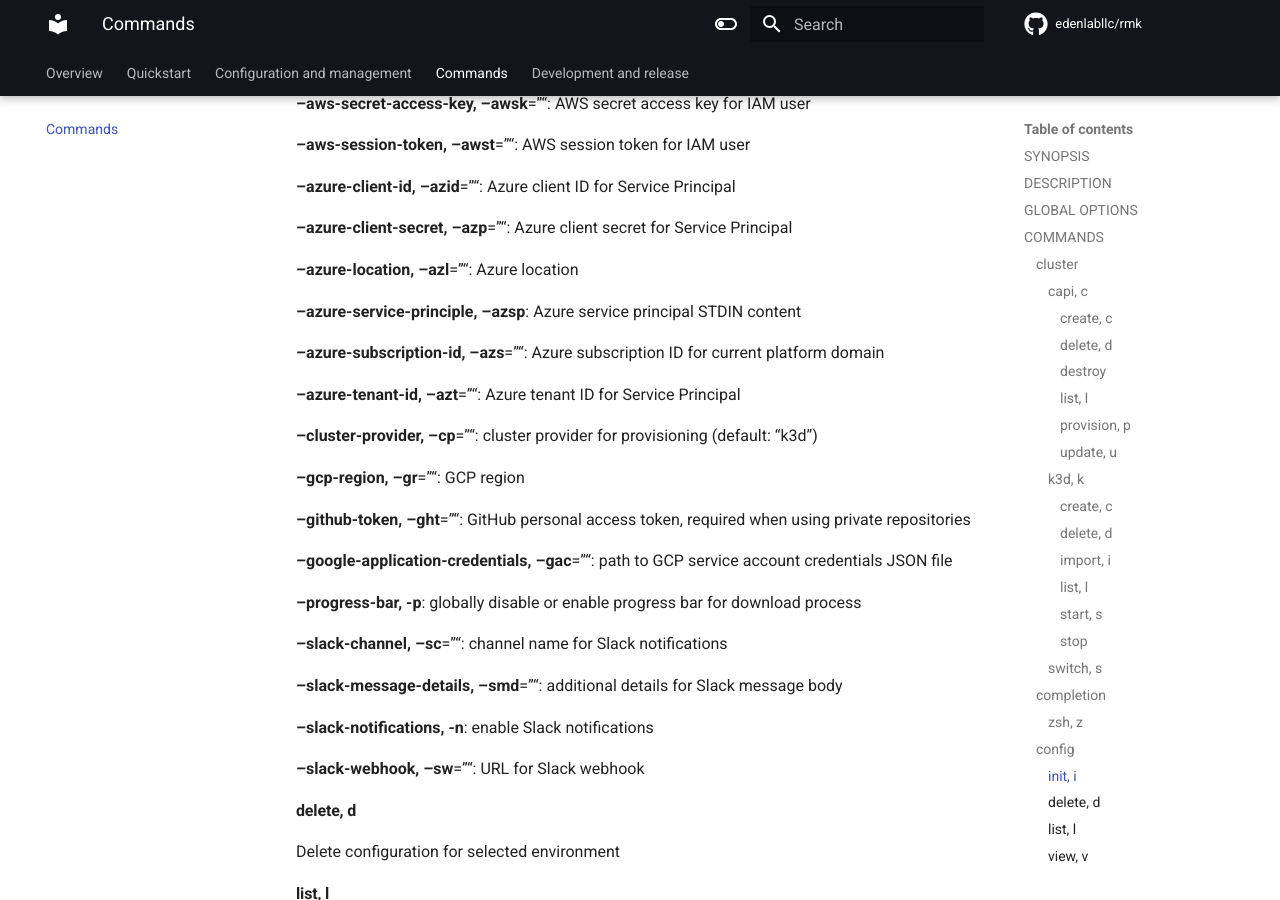
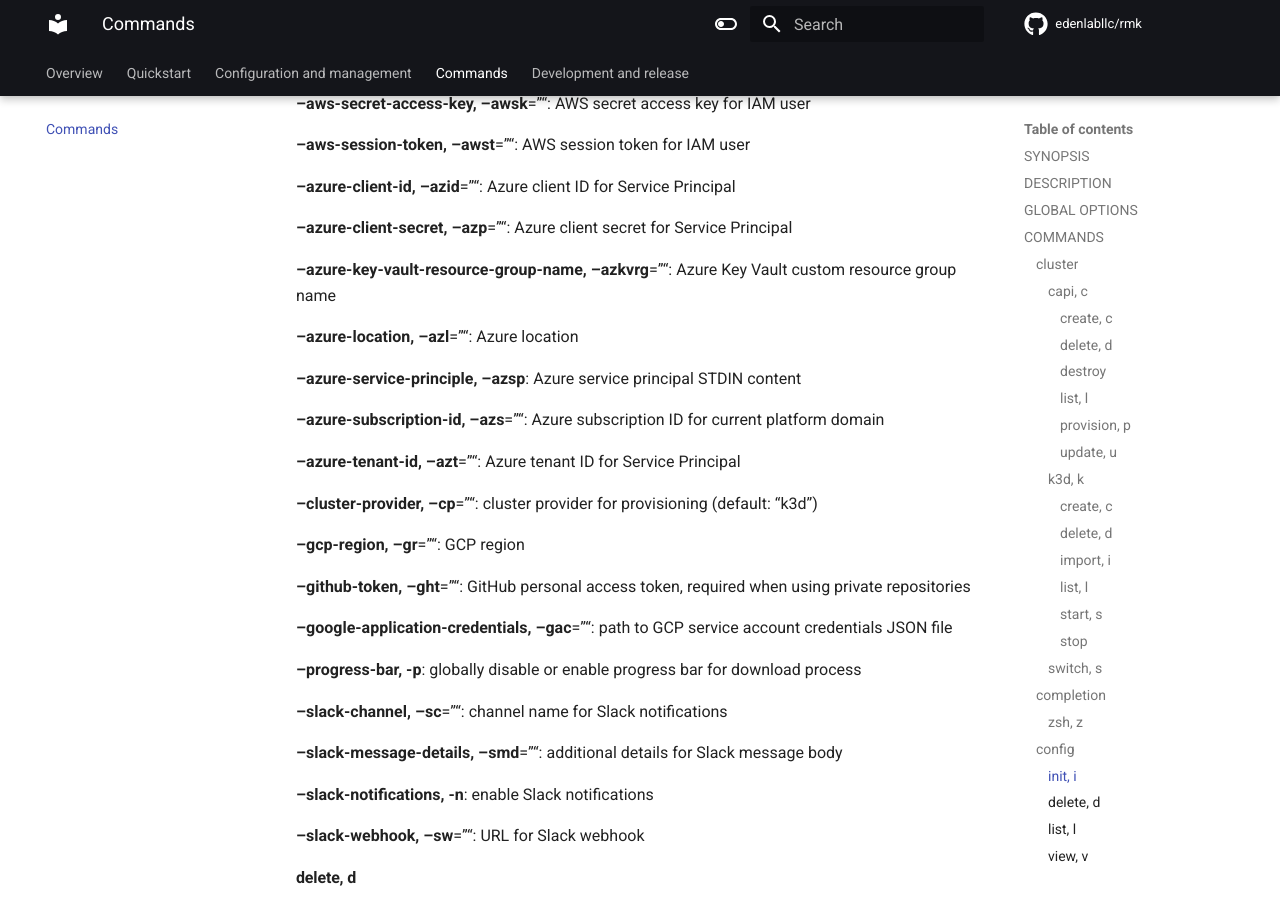
Before and after one commit to edenlabllc/rmk, an MkDocs documentation site: the page built from docs/commands.md, in a window 1280 px wide and 900 px high, scrolled down 3031 px. Built offline with MkDocs 1.6.1 and Material for MkDocs 9.7.7, drawn with Linux system fonts in a browser that asks for light colours; comment, search, counter and statistics services are not loaded; the version menu is left out; part of the change alters nothing that is shown; some of the changed text lies outside the part shown.

Commit message:
[skip docs commands update] Update commands documentation

```diff
--- a/docs/commands.md
+++ b/docs/commands.md
@@ -18,8 +18,8 @@ rmk
 Command line tool for reduced management of the provision of Kubernetes clusters in different environments and management of service releases.
 
 **BuiltBy:** goreleaser <br />
-**Commit:** bfb86cc <br />
-**Date:** 2025-01-29T15:23:57Z <br />
+**Commit:** 5f64a94 <br />
+**Date:** 2025-02-17T14:26:45Z <br />
 **Target:** linux_amd64
 
 **Usage**:
@@ -140,6 +140,8 @@ Initialize configuration for current tenant and selected environment
 **--azure-client-id, --azid**="": Azure client ID for Service Principal
 
 **--azure-client-secret, --azp**="": Azure client secret for Service Principal
+
+**--azure-key-vault-resource-group-name, --azkvrg**="": Azure Key Vault custom resource group name
 
 **--azure-location, --azl**="": Azure location
 
```
